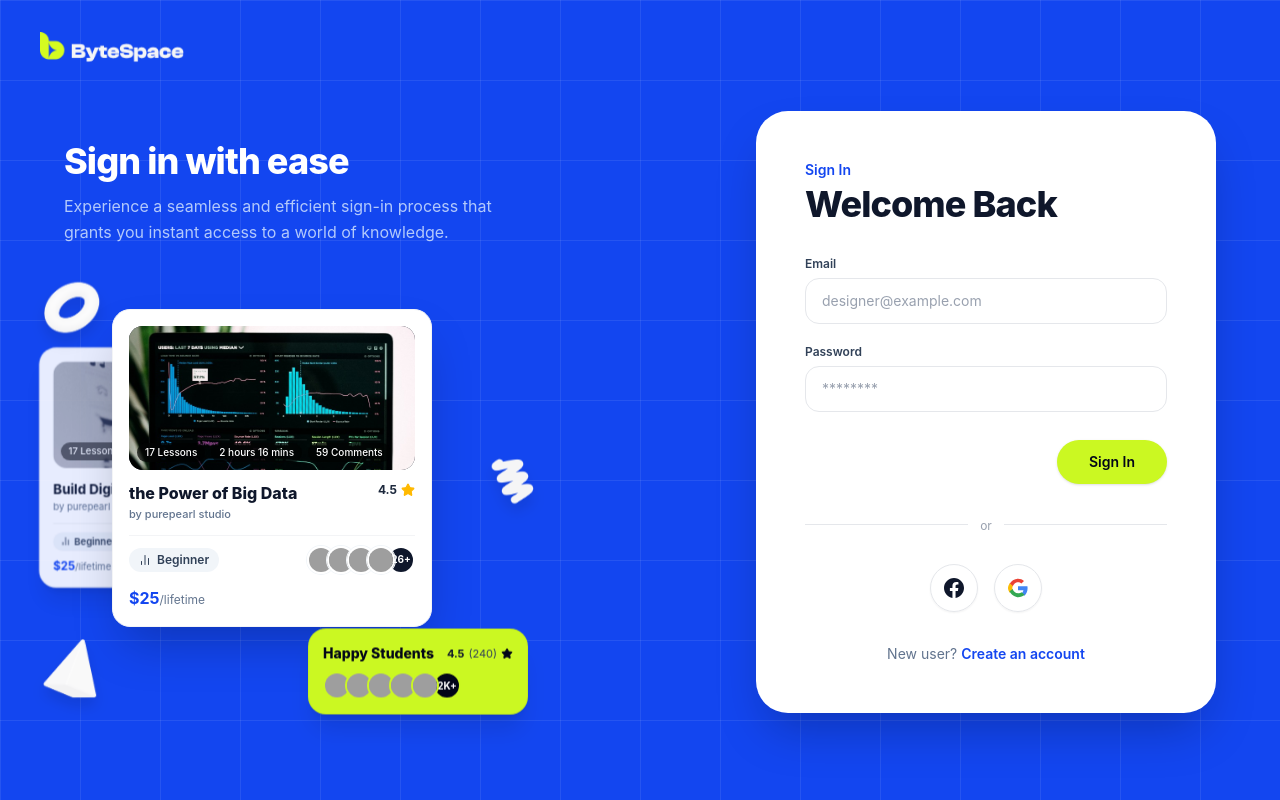
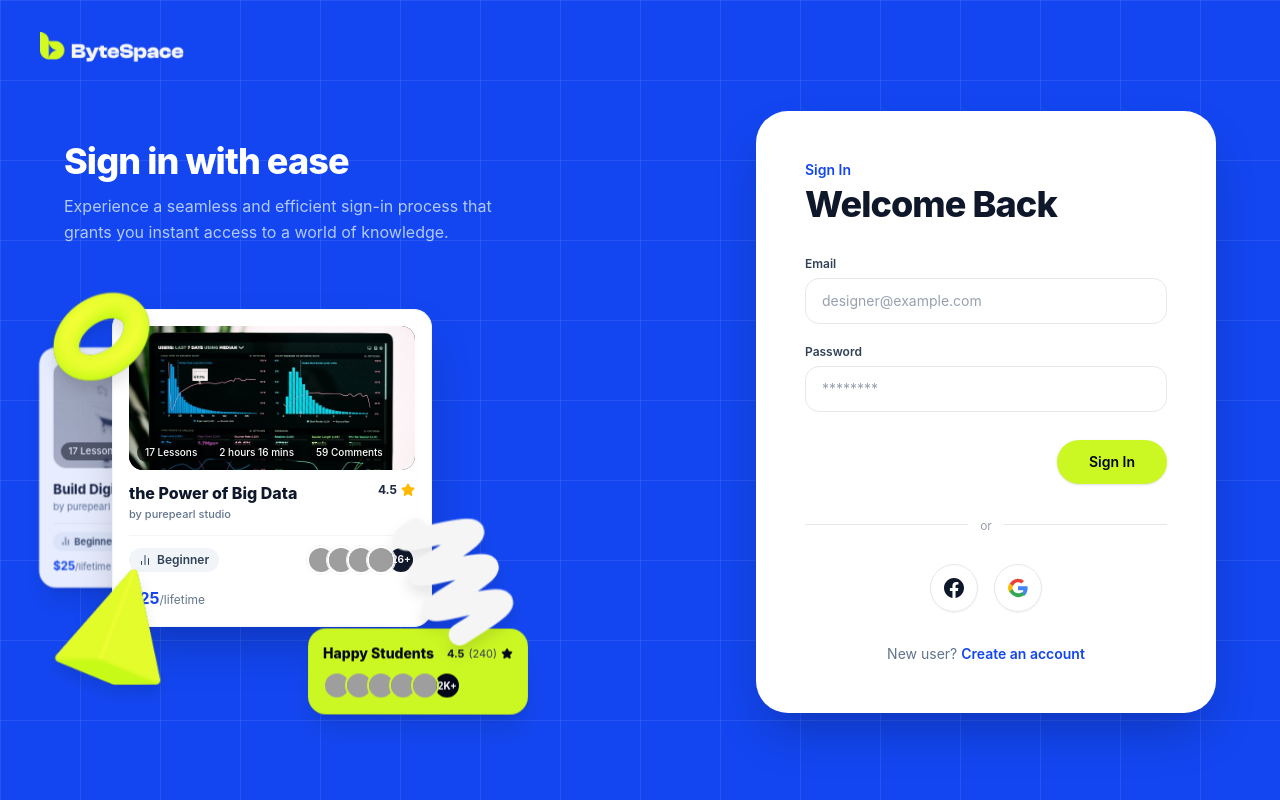
Before and after one commit to Sarowar786/doin_tech_assessment, a Next.js app: page /login in a window 1280 px wide. Built offline with nearby package versions, Linux system fonts and the light colour scheme; grey boxes are pictures that could not be loaded.

Commit message:
Login and register page icon positioning resolve

```diff
--- a/src/components/auth/AuthVisualShowcase.tsx
+++ b/src/components/auth/AuthVisualShowcase.tsx
@@ -34,9 +34,9 @@ export default function AuthVisualShowcase({
       <div className="relative w-full max-w-[420px] sm:max-w-[460px] pb-10 sm:pb-14 pt-4 select-none">
         {/* 3D Shapes */}
         {/* Top-Left Torus */}
-        <div className="absolute -top-6 -left-6 sm:-left-8 z-30 w-16 sm:w-20 animate-float-slow pointer-events-none">
+        <div className="absolute -top-6 -left-6 sm:-left-8 z-30 w-20 sm:w-35 animate-float-slow pointer-events-none">
           <Image
-            src="/Cone (1).png"
+            src="/login_cone1.png"
             alt="3D Torus"
             width={346}
             height={343}
@@ -45,9 +45,9 @@ export default function AuthVisualShowcase({
         </div>
 
         {/* Bottom-Left Pyramid */}
-        <div className="absolute -bottom-6 -left-6 sm:-left-8 z-30 w-16 sm:w-20 animate-float-reverse pointer-events-none">
+        <div className="absolute -bottom-6 -left-6 sm:-left-8 z-30 w-16 sm:w-40 animate-float-reverse pointer-events-none">
           <Image
-            src="/Cone (2).png"
+            src="/Cone (5).png"
             alt="3D Pyramid"
             width={190}
             height={189}
@@ -56,7 +56,7 @@ export default function AuthVisualShowcase({
         </div>
 
         {/* Right White Squiggle */}
-        <div className="absolute top-[40%] -right-4 sm:-right-8 z-30 w-14 sm:w-16 animate-float-slow pointer-events-none">
+        <div className="absolute top-[50%] -right-4 sm:-right-8 z-30 w-14 sm:w-46 animate-float-slow pointer-events-none">
           <Image
             src="/Mask Group (1).png"
             alt="3D Squiggle"
```
Also changed, not shown: public/login_cone1.png (added).
